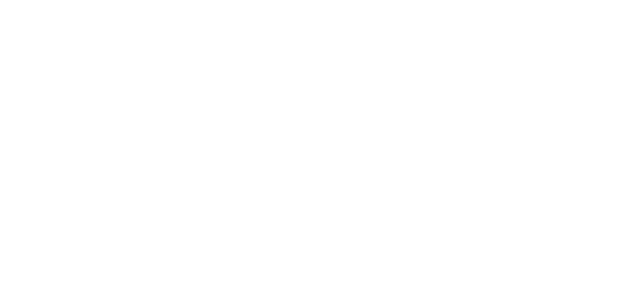
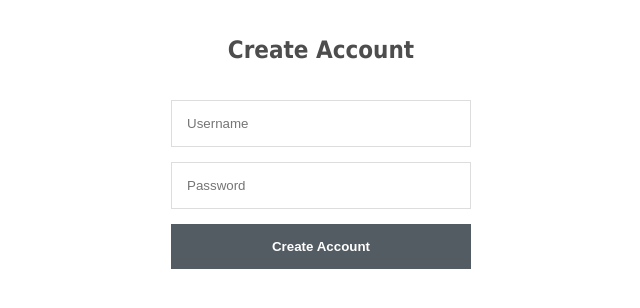
Before and after one commit to WingsL666/Partner-Up-With-Peers-PUP, a plain HTML site: page nodelogin/createAccount.html in a window 1280 px wide. Shown: the whole page, without its empty margins (319-959 px from the left). Drawn offline with Linux system fonts and the light colour scheme.

```diff
--- a/nodelogin/createAccount.html
+++ b/nodelogin/createAccount.html
@@ -0,0 +1,49 @@
+<!DOCTYPE html>
+<html>
+	<head>
+		<meta charset="utf-8">
+		<title>Login</title>
+		<style>
+		.login-form {
+			width: 300px;
+			margin: 0 auto;
+			font-family: Tahoma, Geneva, sans-serif;
+		}
+		.login-form h1 {
+			text-align: center;
+			color: #4d4d4d;
+			font-size: 24px;
+			padding: 20px 0 20px 0;
+		}
+		.login-form input[type="password"],
+		.login-form input[type="text"] {
+			width: 100%;
+			padding: 15px;
+			border: 1px solid #dddddd;
+			margin-bottom: 15px;
+			box-sizing:border-box;
+		}
+		.login-form input[type="submit"] {
+			width: 100%;
+			padding: 15px;
+			background-color: #535b63;
+			border: 0;
+			margin-bottom: 15px;
+			box-sizing: border-box;
+			cursor: pointer;
+			font-weight: bold;
+			color: #ffffff;
+		}
+		</style>
+	</head>
+	<body>
+		<div class="login-form">
+			<h1>Create Account</h1>
+			<form action="/api/login/auth" method="POST">
+				<input type="text" name="username" placeholder="Username" required>
+				<input type="password" name="password" placeholder="Password" required>
+				<input type="submit" value = "Create Account" required>
+			</form>
+		</div>
+	</body>
+</html>
```
Also changed, not shown: nodelogin/enterInfo.html (+2 -1 lines), nodelogin/login.html (+4 -2 lines).
